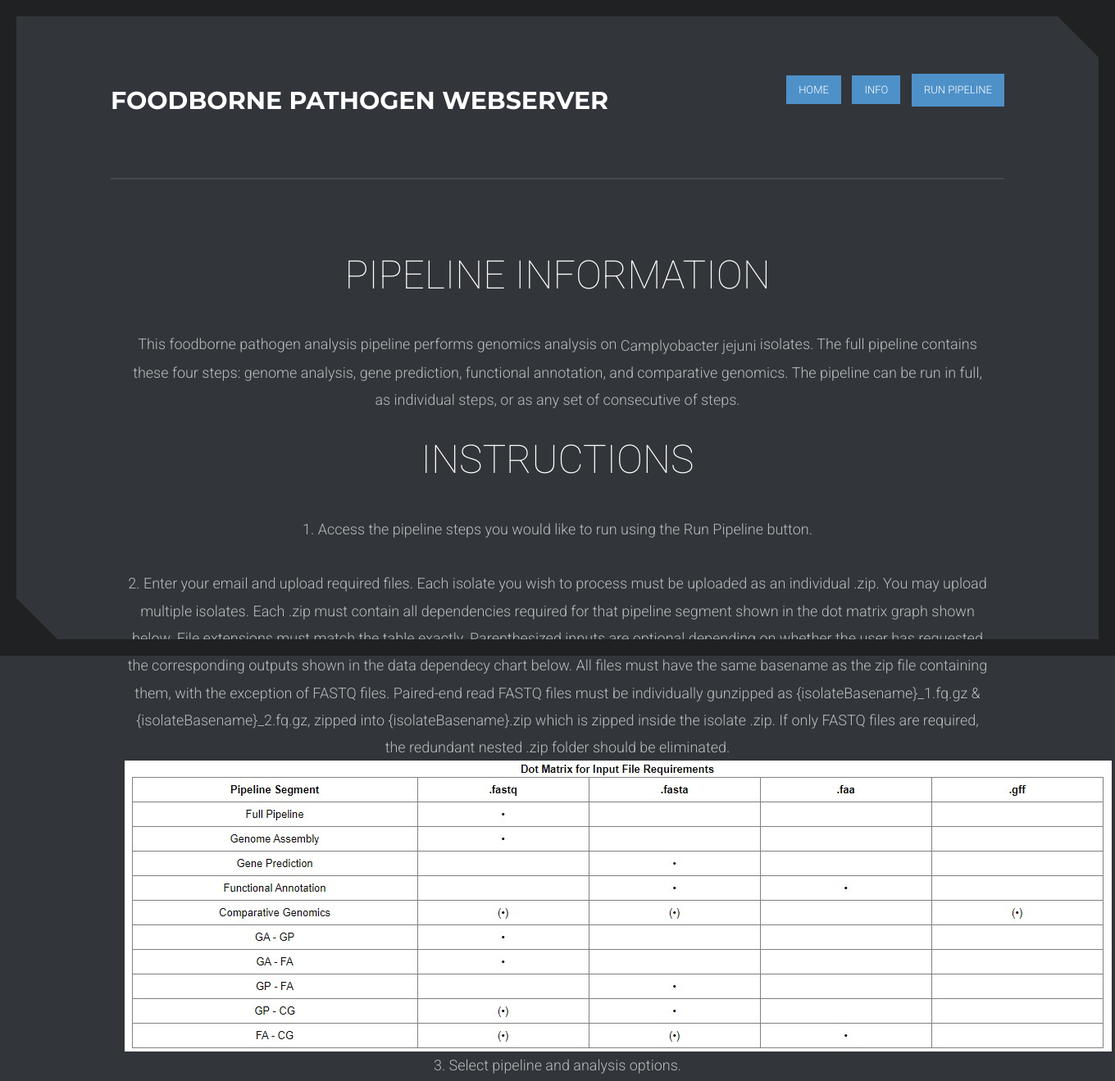
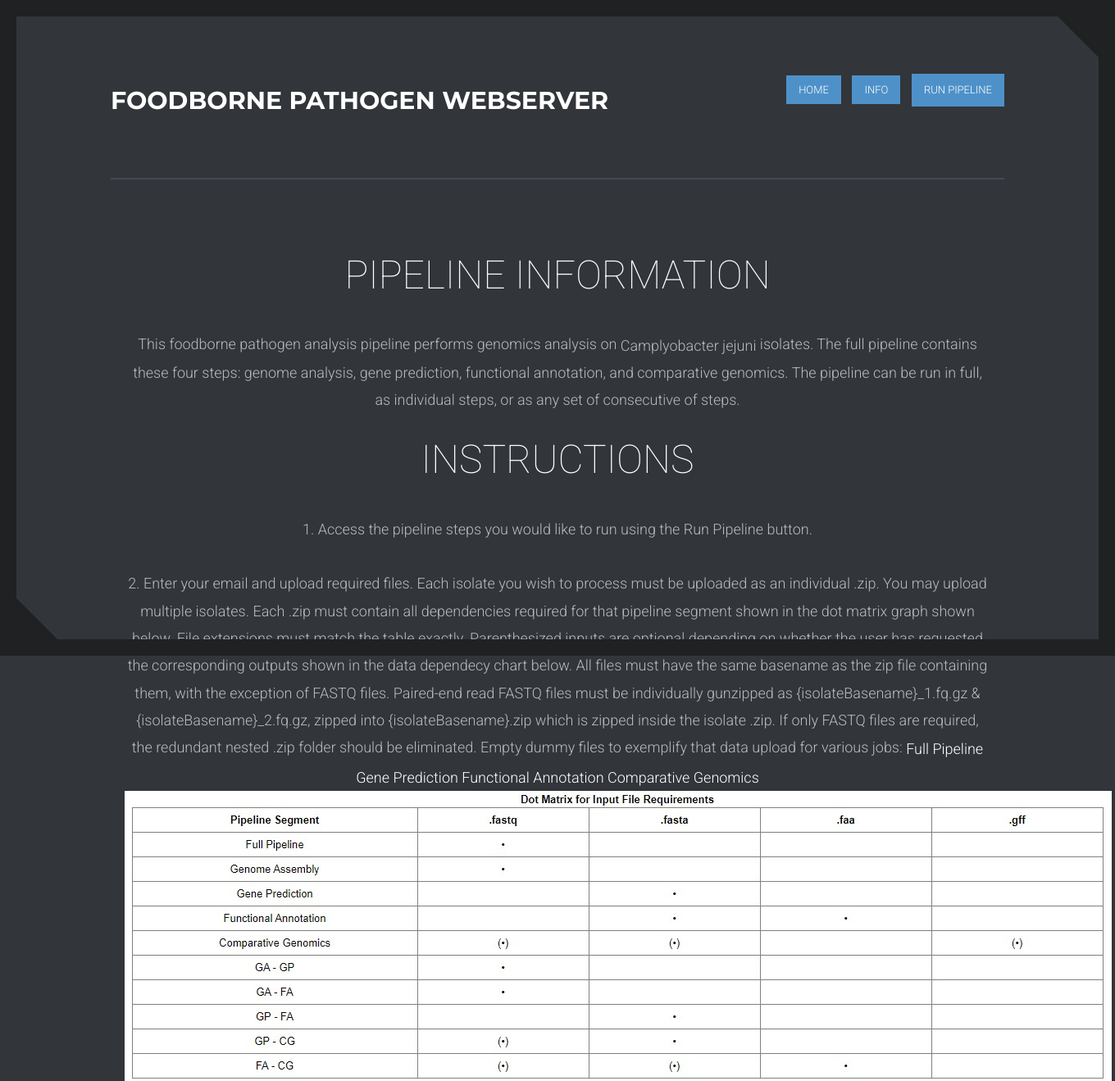
Before and after one commit to taylorSci/BIOL-7210_Predictive-web-server, a Django app: page /fbp/info/ in a window 1360 px wide. Shown: the top 1319 px of the page at 82% size. Run offline with Django 3.2, Linux system fonts and the light colour scheme; some libraries are stand-ins or nearby versions.

Commit message:
Link to README & to dummy files to exemplify file upload structure.

```diff
--- a/django/PredictiveWebServer/urls.py
+++ b/django/PredictiveWebServer/urls.py
@@ -23,6 +23,7 @@ from . import views
 urlpatterns = [
     path('fbp/', include('foodbornePathogen.urls')),
     path('admin/', admin.site.urls),
-    path(f'{settings.MEDIA_ROOT[1:]}<str:userEmail>/<str:fileName>', views.download),
+    path(f'{settings.MEDIA_ROOT[1:]}<str:userEmail>/<str:fileName>', views.download_results),
+    path(f'/projects/team-1/django/foodbornePathogen/static/foodbornePathogen/<str:fileName>', views.download_static),
     path('', views.redirect),
 ]
--- a/django/foodbornePathogen/templates/foodbornePathogen/info.html
+++ b/django/foodbornePathogen/templates/foodbornePathogen/info.html
@@ -25,6 +25,11 @@
 					All files must have the same basename as the zip file containing them, with the exception of FASTQ files.
 					Paired-end read FASTQ files must be individually gunzipped as {isolateBasename}_1.fq.gz & {isolateBasename}_2.fq.gz, zipped into {isolateBasename}.zip which is zipped inside the isolate .zip.
 					If only FASTQ files are required, the redundant nested .zip folder should be eliminated.
+					Empty dummy files to exemplify that data upload for various jobs:
+						<a href="'/projects/team-1/django/foodbornePathogen/static/foodbornePathogen/dummy/GA/isolateName.zip'">Full Pipeline</a>
+						<a href="'/projects/team-1/django/foodbornePathogen/static/foodbornePathogen/dummy/GP/isolateName.zip'">Gene Prediction</a>
+						<a href="'/projects/team-1/django/foodbornePathogen/static/foodbornePathogen/dummy/FA/isolateName.zip'">Functional Annotation</a>
+						<a href="'/projects/team-1/django/foodbornePathogen/static/foodbornePathogen/dummy/CG/isolateName.zip'">Comparative Genomics</a>
 		<p style="text-align:center;"><img src="{% static 'foodbornePathogen/img/FileTypes.jpg' %}" alt = "File Type Matrix" class="center">
 					3. Select pipeline and analysis options.
 					<br></br>
--- a/django/foodbornePathogen/templates/foodbornePathogen/results.html
+++ b/django/foodbornePathogen/templates/foodbornePathogen/results.html
@@ -14,6 +14,9 @@
 		</div>
 		<div class="projects-holder text-center">
 			<div class="row">
+				<div>
+					<a href="/projects/team-1/django/foodbornePathogen/static/foodbornePathogen/README.txt" download="">README</a>
+				</div>
 				<h2 class="h4">Genome Assembly Output</h2>
 				<div>
 					<a href="{{ userDir }}/GA_{{ jobID }}.zip" download=""> Genome Assembly Output Files (.zip)
```
Also changed, not shown: django/PredictiveWebServer/views.py (+9 -1 lines), django/foodbornePathogen/static/foodbornePathogen/README.txt (added), 4 other files.
